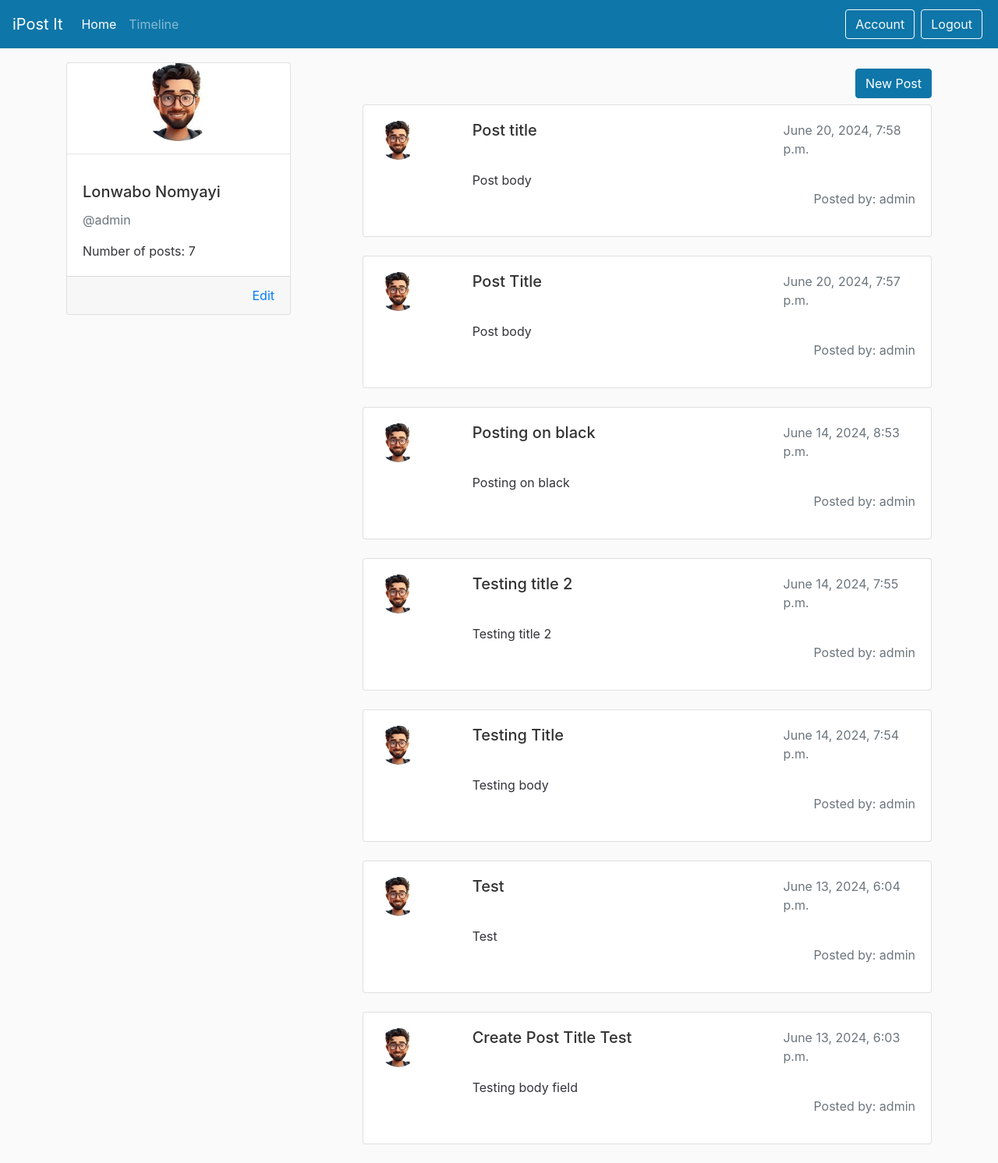
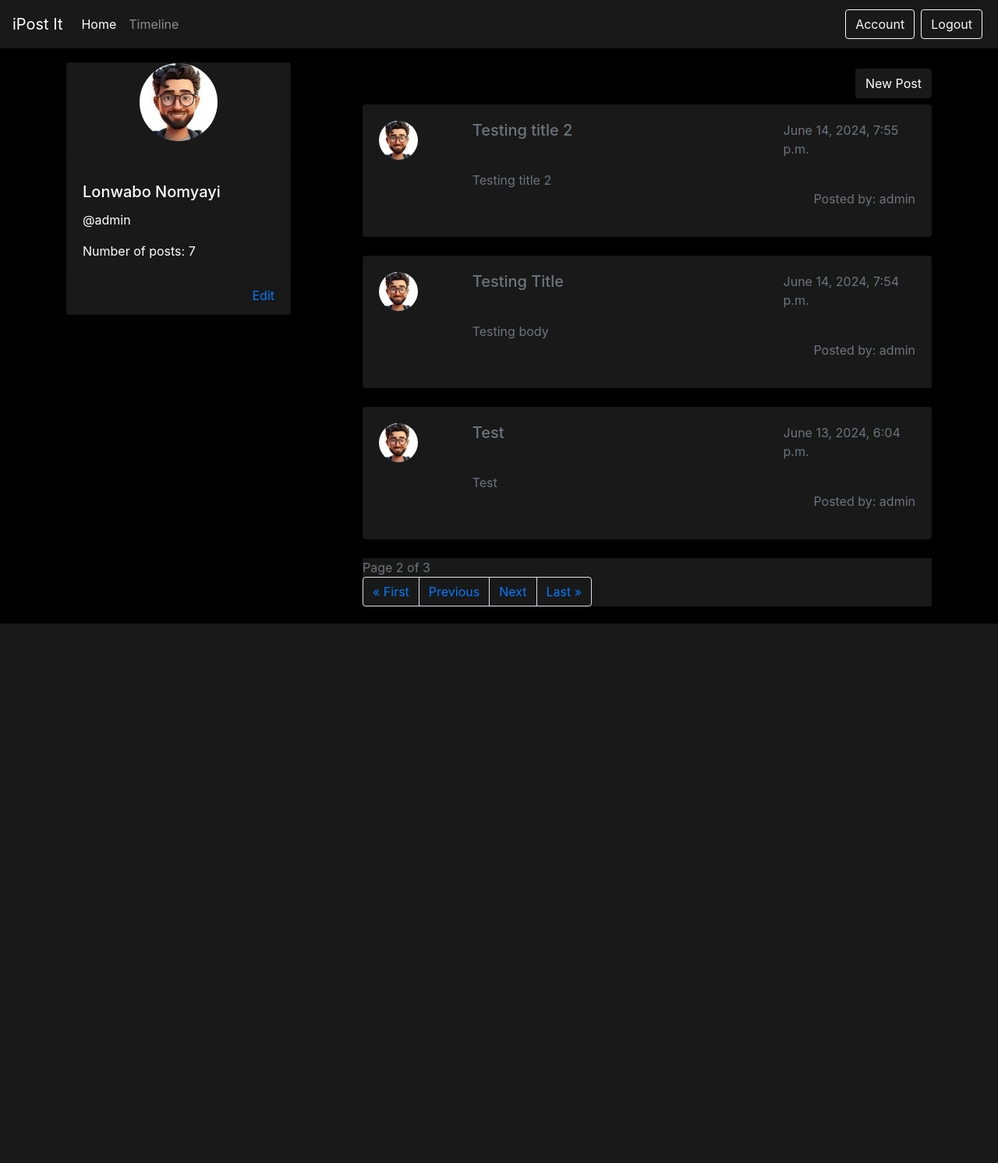
Before and after one commit to LonwaboNomyayi/social-media-site, a Django app: page /timeline/?page=2 in a window 1280 px wide. Shown: the whole page at 78% size. After the commit the page ends 800 px from the top, so only its background shows below. Run offline with Django 5.2, Linux system fonts and the light colour scheme; a user stored in the database is signed in; data comes from the database, SQL or seed files in the repository; both versions use the stored data as it was after the commit; some libraries are stand-ins or nearby versions.

Commit message:
Add dark theme and pagination on timeline

```diff
--- a/post/templates/post/account.html
+++ b/post/templates/post/account.html
@@ -4,7 +4,7 @@
 {% block content %}
 
 <div class="container">
-    <div class="card">
+    <div class="card" style="background-color:#191919;">
         <div>
             {% if messages %}
 
@@ -17,7 +17,7 @@
             {% endif%}
         </div>
 
-        <div class="card-header">
+        <div class="card-header text-muted">
             Edit Account
         </div>
         <div class="card-body">
@@ -35,7 +35,7 @@
                     <img class="rounded-circle" src="{{ user.userimageextension.user_image.url }}" alt="User image" width="100" height="100" style="object-fit: cover;">
                     {% endif %}
             </div>
-            <form method="POST" enctype="multipart/form-data">
+            <form method="POST" enctype="multipart/form-data" class="text-muted">
                 {% csrf_token %}
                 {{ user_image_extension_form|crispy }}
 
--- a/post/templates/post/main.html
+++ b/post/templates/post/main.html
@@ -10,9 +10,9 @@
 
     <title>iPost It</title>
 </head>
-<body>
+<body style="background-color:#000000">
 
-<nav class="navbar navbar-expand-md navbar-dark main-color fixed-top">
+<nav class="navbar navbar-expand-md navbar-dark main-color fixed-top" style="background-color: #191919;">
     <a class="navbar-brand" href="#">iPost It</a>
     <button class="navbar-toggler" type="button" data-toggle="collapse" data-target="#navbarNav"
             aria-controls="navbarNav" aria-expanded="false" aria-label="Toggle navigation">
--- a/post/templates/post/timeline.html
+++ b/post/templates/post/timeline.html
@@ -6,7 +6,7 @@
 <div class="container">
     <div class="row">
         <div class="col">
-            <div class="card" style="width: 18rem;">
+            <div class="card" style="width: 18rem; background-color: #191919;">
                 <div class="d-flex justify-content-center">
                     {% if not user.userimageextension.user_image.url %}
 
@@ -25,9 +25,9 @@
                 <hr>
 
                 <div class="card-body">
-                    <h5 class="card-title">{{  user.first_name }}  {{  user.last_name }}</h5>
-                    <p class="text-muted">@{{ user.username }} </p>
-                    <p class="card-text">Number of posts: {{ number_of_personal_posts }}</p>
+                    <h5 class="card-title" style="color:#fff;">{{  user.first_name }}  {{  user.last_name }}</h5>
+                    <p style="color:#fff;">@{{ user.username }} </p>
+                    <p class="card-text" style="color:#fff;">Number of posts: {{ number_of_personal_posts }}</p>
                 </div>
                 <div class="card-footer d-flex justify-content-end">
                     <a href="{% url 'post-account' %}" class="card-link">Edit</a>
@@ -36,14 +36,14 @@
         </div>
         <div class="col-8">
             <div class="mt-2 mb-2 d-flex justify-content-end">
-                <button type="button" class="btn btn-primary" data-toggle="modal" data-target="#exampleModalCenter">
+                <button type="button" class="btn" style="background-color:#191919; color:#fff;" data-toggle="modal" data-target="#exampleModalCenter">
                     New Post
                 </button>
             </div>
 
             {% for post_it in post_its  %}
 
-            <div class="card mb-4">
+            <div class="card mb-4" style="background-color:#191919;">
 
                 <div class="card-body">
                     <div>
@@ -65,14 +65,14 @@
                             <div class="col-10">
                                 <div class="row">
                                     <div class="col">
-                                        <h5 class="card-title">{{ post_it.post_title }}</h5>
+                                        <h5 class="card-title text-muted"" style="color:##b2b2b2;">{{ post_it.post_title }}</h5>
                                     </div>
                                     <div class="col-4">
                                         <p class="text-muted">{{post_it.posted_date}}</p>
                                     </div>
                                 </div>
 
-                                <p class="card-text">
+                                <p class="card-text text-muted"" style="color:##b2b2b2;">
                                     {{post_it.post_body}}
                                 </p>
                             </div>
@@ -88,7 +88,38 @@
 
             {% endfor %}
 
+            <nav style="background-color: #191919;">
+                <span class="current text-muted">
+                    Page {{post_its.number}} of {{post_its.paginator.num_pages}}
+                </span>
+                <ul class="pagination" style="align-items: center;">
+                    {% if post_its.has_previous %}
+                        <li class="page-item" style="background-color: #191919;">
+                            <a class="page-link" href="?page=1"  style="background-color: #191919;">
+                                &laquo; First
+                            </a>
+                        </li>
+                        <li class="page-item">
+                            <a class="page-link" href="?page={{ post_its.previous_page_number }}" style="background-color: #191919;">
+                                Previous
+                            </a>
+                        </li>
+                    {% endif %}
 
+                    {% if post_its.has_next %}
+                        <li class="page-item">
+                            <a class="page-link" href="?page={{post_its.next_page_number }}" style="background-color: #191919;">
+                                Next
+                            </a>
+                        </li>
+                        <li class="page-item">
+                            <a class="page-link" href="?page={{ post_its.paginator.num_pages }}" style="background-color: #191919;">
+                                Last &raquo;
+                            </a>
+                        </li>
+                    {% endif %}
+                </ul>
+            </nav>
         </div>
 
     </div>
@@ -97,17 +128,17 @@
 
 <!-- Modal -->
 <div class="modal fade" id="exampleModalCenter" tabindex="-1" role="dialog" aria-labelledby="exampleModalCenterTitle"
-     aria-hidden="true">
-    <div class="modal-dialog modal-dialog-centered" role="document">
-        <div class="modal-content">
+     aria-hidden="true" style="background-color:#000000">
+    <div class="modal-dialog modal-dialog-centered" role="document"  style="background-color:#000000">
+        <div class="modal-content" style="background-color:#191919">
             <div class="modal-header">
-                <h5 class="modal-title" id="exampleModalLongTitle">New Post It</h5>
+                <h5 class="modal-title text-muted" id="exampleModalLongTitle">New Post It</h5>
                 <button type="button" class="close" data-dismiss="modal" aria-label="Close">
                     <span aria-hidden="true">&times;</span>
                 </button>
             </div>
             <div class="modal-body">
-                <form method="POST">
+                <form method="POST" class="text-muted">
                     <div class="modal-body">
                         {% csrf_token %}
 
@@ -115,7 +146,7 @@
                     </div>
                      <div class="modal-footer">
                             <button type="button" class="btn btn-secondary" data-dismiss="modal">Close</button>
-                            <button type="submit" class="btn btn-primary">Post now</button>
+                            <button type="submit" class="btn btn-primary" style="background-color:#000000;">Post now</button>
                      </div>
                 </form>
             </div>
--- a/post/views.py
+++ b/post/views.py
@@ -5,6 +5,8 @@ from django.contrib.auth.models import User
 from .forms import PostItForm
 from users.forms import UserUpdateInfoForm, UserImageExtensionForm
 from django.contrib import messages
+from django.core.paginator import Paginator
+
 
 # Create your views here.
 
@@ -43,9 +45,12 @@ def timeline_page(request):
         form = PostItForm()
 
     number_of_posts = PostIt.objects.filter(posted_by=request.user.id).order_by('-posted_date')
+    paginator = Paginator(number_of_posts,3)
+    page_number = request.GET.get('page')
+    page_obj = paginator.get_page(page_number)
 
     context = {
-        'post_its': number_of_posts,
+        'post_its': page_obj,
         'number_of_personal_posts': len(number_of_posts),
         'form': form
     }
--- a/users/templates/users/logout.html
+++ b/users/templates/users/logout.html
@@ -3,11 +3,11 @@
 
 {% block content %}
 <div class="container">
-    <div class="card">
-        <div class="card-header">
+    <div class="card" style="background-color: #191919;">
+        <div class="card-header text-muted">
             Logout
         </div>
-        <div class="card-body">
+        <div class="card-body text-muted">
             <p>You have logged out.</p>
         </div>
         <div class="card-footer text-muted">
```
Also changed, not shown: post/templates/post/about.html (+5 -5 lines), post/templates/post/home.html (+11 -11 lines), users/templates/users/login.html (+5 -5 lines), users/templates/users/register.html (+4 -4 lines), db.sqlite3.
